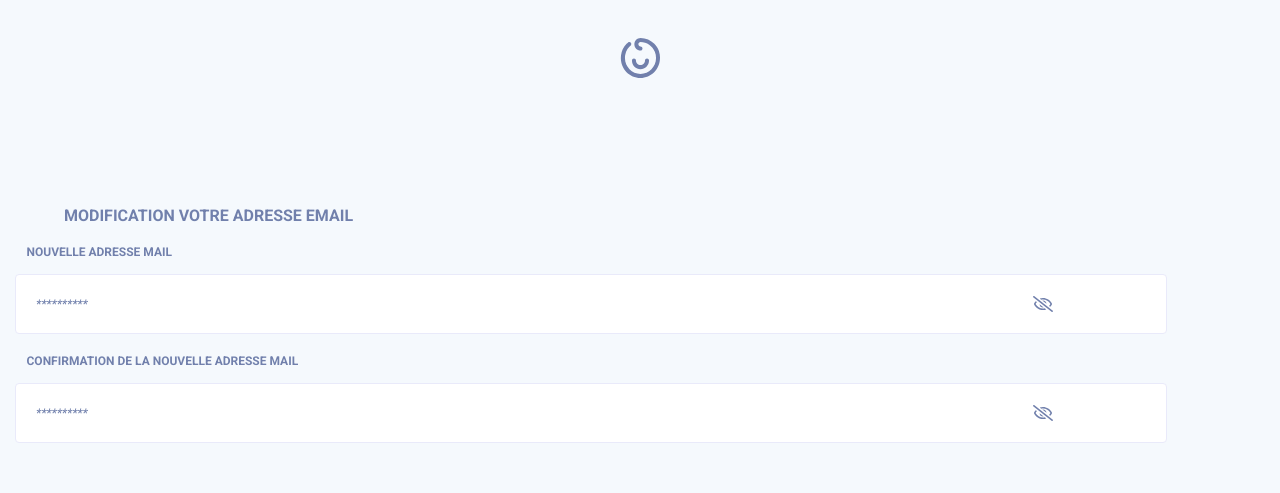
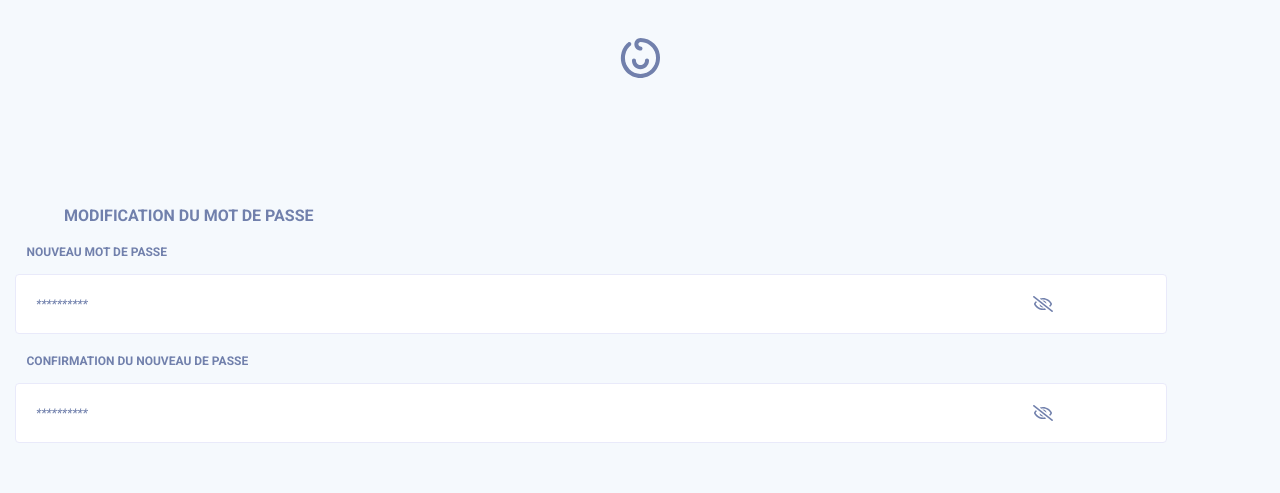
Before and after one commit to Refsone/TinyHappy-Project-3, a React (Create React App) app: page /settings/modify/password in a window 1280 px wide. Shown: the top 493 px of the page. Built offline with nearby package versions, Linux system fonts and the light colour scheme.

Commit message:
vérification de routes

```diff
--- a/src/components/menu/ModifySettings.js
+++ b/src/components/menu/ModifySettings.js
@@ -12,7 +12,7 @@ const ModifySettings = (props) => {
     <>
       <Logo location={path} />
       <div>
-        {path === '../menu/ModifySettings' ? <Password /> : <Email />}
+        {path === '/settings/modify/email' ? <Email /> : <Password />}
       </div>
     </>
   )
```
